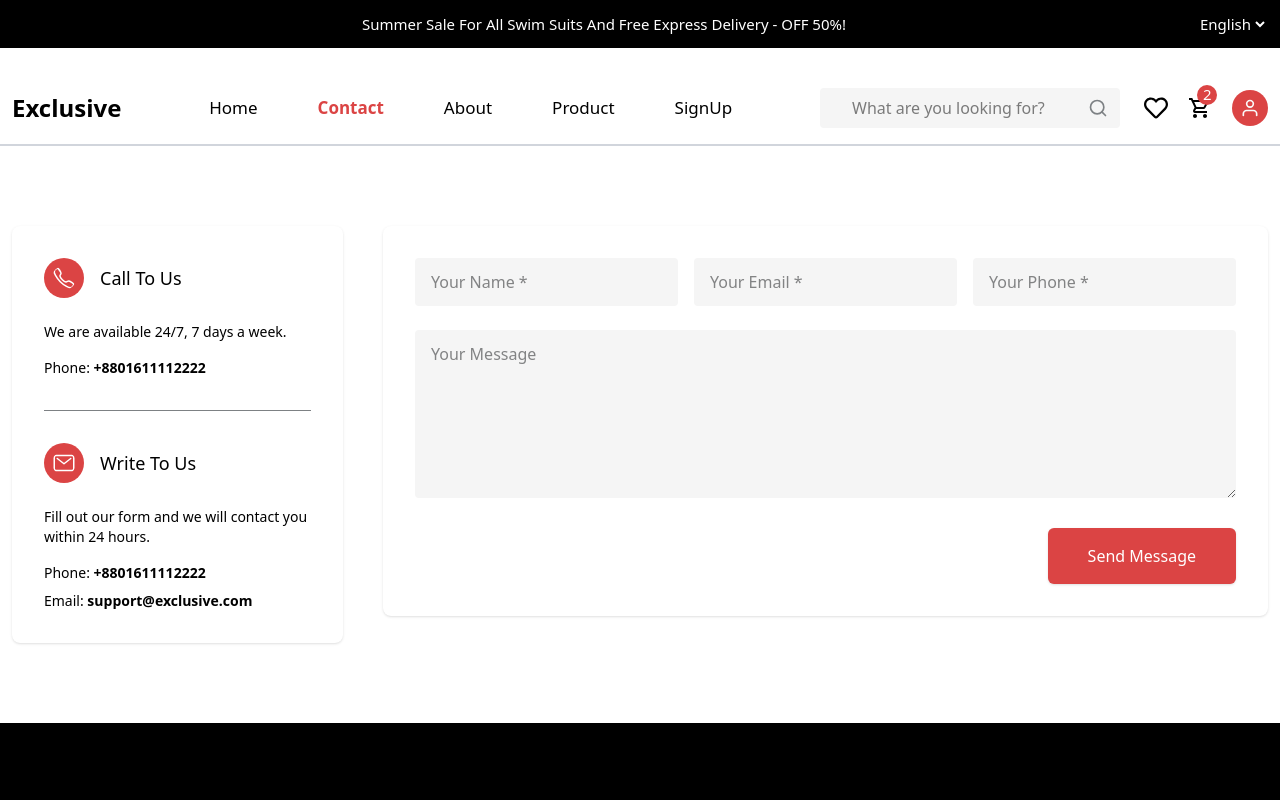
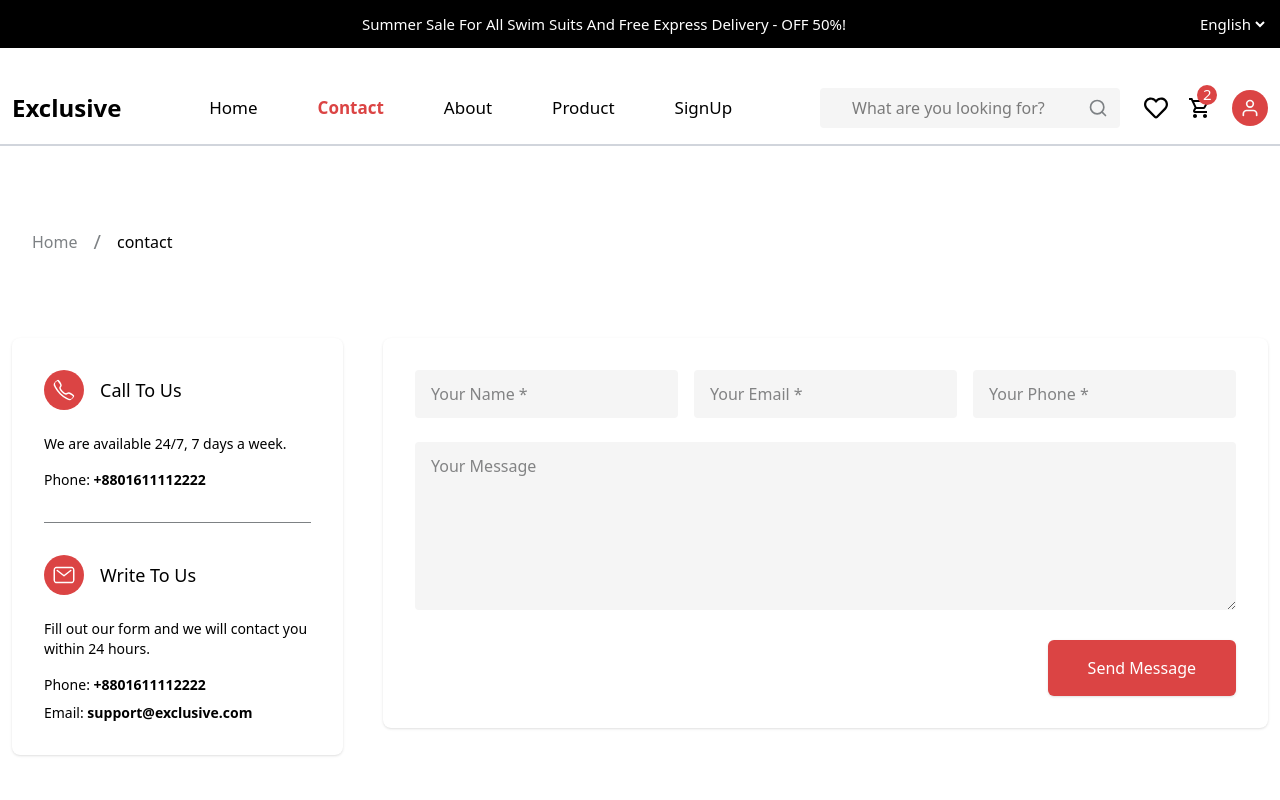
Before and after one commit to saimunhasanrifat14/Full-E-Commerce-website, a React (Vite) app: page /contact in a window 1280 px wide. Shown: the top 800 px of the page. Built offline with nearby package versions, Linux system fonts and the light colour scheme.

Commit message:
add bread Crumb

```diff
--- /dev/null
+++ b/src/Components/CommonComponents/BreadCrumb.jsx
@@ -0,0 +1,48 @@
+import React from "react";
+import { useLocation, Link } from "react-router-dom";
+
+export const BreadCrumb = () => {
+  const { pathname } = useLocation();
+
+  let pathnameArr = pathname.split("/").filter((path) => path);
+  let BreadCrumbPath = "";
+
+  return (
+    <div className="md:pt-20 pt-10">
+      <div className="container">
+        <div className="flex items-center gap-x-2">
+          <span className="inline-block px-2 py-1 text-GraySemiDark font-popins">
+            <Link to={"/"}>Home</Link>
+          </span>
+          <span className="text-xl text-GraySemiDark">/</span>
+          {pathnameArr?.map((name, index) => {
+            BreadCrumbPath += `/${name}`;
+            const isLast = index === pathnameArr?.length - 1;
+            return isLast ? (
+              <div>
+                <span
+                  className="text-TextBlack font-medium font-popins py-1 mx-2"
+                  key={index}
+                >
+                  {name}
+                </span>
+              </div>
+            ) : (
+              <div className="flex items-center">
+                <span className="text-xl text-GraySemiDark">/</span>
+                <span key={index}>
+                  <Link
+                    className="px-2 py-1 mx-2 text-TextBlack font-popins"
+                    to={BreadCrumbPath}
+                  >
+                    {name}{" "}
+                  </Link>
+                </span>
+              </div>
+            );
+          })}
+        </div>
+      </div>
+    </div>
+  );
+};
--- a/src/Pages/About/About.jsx
+++ b/src/Pages/About/About.jsx
@@ -8,6 +8,7 @@ import { CiShop } from "react-icons/ci";
 import { MdOutlineAttachMoney } from "react-icons/md";
 import { IoBagHandleOutline } from "react-icons/io5";
 import { TbMoneybag } from "react-icons/tb";
+import { BreadCrumb } from "../../Components/CommonComponents/BreadCrumb";
 
 const About = () => {
   const [currentSlide, setcurrentSlide] = useState(0);
@@ -108,8 +109,7 @@ const About = () => {
   return (
     <div className="mb-[140px]">
       <div className="container">
-        {/* <BreadCrumb /> */}
-
+        <BreadCrumb />
         <div className="flex flex-wrap items-center justify-between mt-15">
           <div className="md:w-[40%] w-full mb-6 md:mb-0">
             <h1 className="text-[54px] font-inter font-semibold text-TextBlack mb-8">
--- a/src/Pages/Contact/Contact.jsx
+++ b/src/Pages/Contact/Contact.jsx
@@ -1,13 +1,13 @@
 import React from "react";
 import { IoCallOutline, IoMailOutline } from "react-icons/io5";
+import { BreadCrumb } from "../../Components/CommonComponents/BreadCrumb";
 
 const Contact = () => {
   return (
-    <div className="my-20">
+    <div className="">
       <div className="container">
-        {/* <BreadCrumb /> */}
-
-        <div className="flex flex-col md:flex-row gap-10 mt-10">
+        <BreadCrumb />
+        <div className="flex flex-col md:flex-row gap-10 md:my-20 my-10">
           {/* Left: Contact Info */}
           <div className="w-full md:w-[30%] p-8 shadow-sm rounded-lg bg-BGWhite">
             {/* Call To Us */}
```
